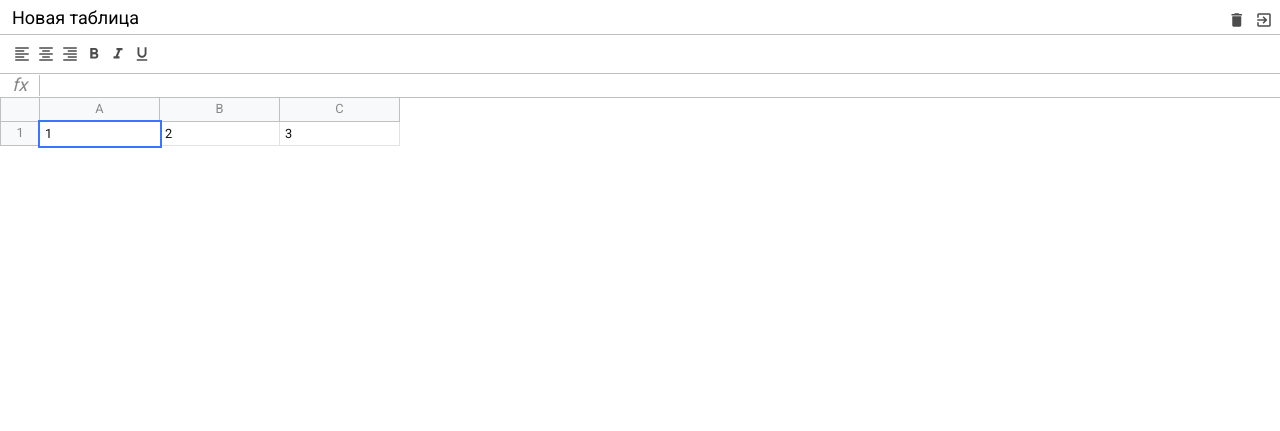
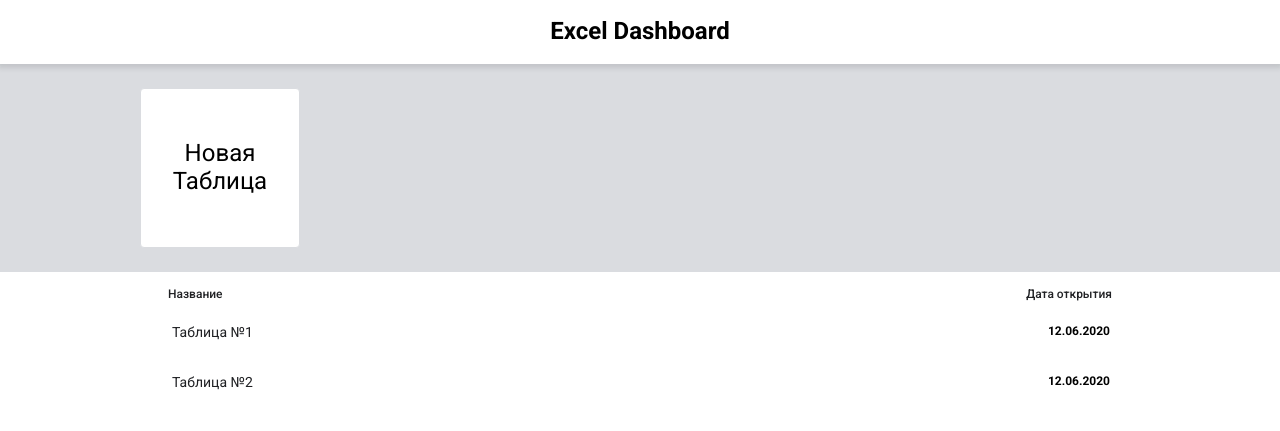
Before and after one commit to egereva/js-excel, a website built with webpack: page src/assets/dashboard.html in a window 1280 px wide. Built offline with nearby package versions, Linux system fonts and the light colour scheme.

Commit message:
dashboard page

```diff
--- a/src/assets/dashboard.html
+++ b/src/assets/dashboard.html
@@ -11,84 +11,42 @@
 </head>
 <body>
 
-<div id="app" class="container">
-    <div class="excel">
-        <div class="excel__header">
-            <input type="text" class="input" value="Новая таблица">
+<div id="app">
 
-            <div>
-                <div class="button">
-                    <i class="material-icons">delete</i>
-                </div>
-                <div class="button">
-                    <i class="material-icons">exit_to_app</i>
+    <div class="db">
+        <div class="db">
+            <div class="db__header">
+                <h1>Excel Dashboard</h1>
+            </div>
+            <div class="db__new">
+                <div class="db__view">
+                    <a href="" class="db__create">
+                        Новая <br>Таблица
+                    </a>
                 </div>
             </div>
-        </div>
+            <div class="db__table db__view">
 
-        <div class="excel__toolbar">
-            <div class="button">
-                <i class="material-icons">format_align_left</i>
+                <div class="db__list-header">
+                    <span>Название</span>
+                    <span>Дата открытия</span>
+                </div>
+
+                <ul class="db__list">
+                    <li class="db__record">
+                        <a href="#">Таблица №1</a>
+                        <strong>12.06.2020</strong>
+                    </li>
+                    <li class="db__record">
+                        <a href="#">Таблица №2</a>
+                        <strong>12.06.2020</strong>
+                    </li>
+                </ul>
+
             </div>
-            <div class="button">
-                <i class="material-icons">format_align_center</i>
-            </div>
-            <div class="button">
-                <i class="material-icons">format_align_right</i>
-            </div>
-            <div class="button">
-                <i class="material-icons">format_bold</i>
-            </div>
-            <div class="button">
-                <i class="material-icons">format_italic</i>
-            </div>
-            <div class="button">
-                <i class="material-icons">format_underline</i>
-            </div>
-
-        </div>
-
-        <div class="excel__formula">
-            <div class="info">fx</div>
-            <div class="input" contenteditable spellcheck="false"></div>
-        </div>
-
-        <div class="excel__table">
-            <div class="row">
-                <div class="row-info">
-
-                </div>
-                <div class="row-data">
-                    <div class="column">
-                        A
-                    </div>
-                    <div class="column">
-                        B
-                    </div>
-                    <div class="column">
-                        C
-                    </div>
-                </div>
-            </div>
-            <div class="row">
-                <div class="row-info">
-                    1
-                </div>
-                <div class="row-data">
-                    <div class="cell selected" contenteditable>
-                        1
-                    </div>
-                    <div class="cell" contenteditable>
-                        2
-                    </div>
-                    <div class="cell" contenteditable>
-                        3
-                    </div>
-                </div>
-            </div>
-
         </div>
     </div>
+
 </div>
 
 </body>
--- a/src/scss/_mixins.scss
+++ b/src/scss/_mixins.scss
@@ -21,3 +21,9 @@
   }
 
 }
+
+@mixin clear-list() {
+  list-style: none;
+  margin: 0;
+  padding: 0;
+}
--- a/src/scss/_variables.scss
+++ b/src/scss/_variables.scss
@@ -4,4 +4,5 @@ $formula-height: 24px;
 $info-cell-width: 40px;
 $row-height: 24px;
 $cell-width: 120px;
+$db-header-height: 64px;
 $border-color: #c0c0c0;
--- /dev/null
+++ b/src/scss/dashboard.scss
@@ -0,0 +1,92 @@
+@import "variables";
+@import "mixins";
+
+.db {
+
+  &__header {
+    position: fixed;
+    top: 0;
+    right: 0;
+    left: 0;
+    height: $db-header-height;
+    display: flex;
+    align-items: center;
+    justify-content: center;
+    background: #fff;
+    box-shadow: 0 2px 5px 2px rgba(60, 64, 67, 0.15);
+    z-index: 1000;
+  }
+
+  &__new {
+    margin-top: $db-header-height;
+    padding: 1.5rem;
+    background: #dadce0;
+  }
+
+  &__create {
+    width: 160px;
+    height: 160px;
+    background: #fff;
+    border-radius: 4px;
+    border: 1px solid #dadce0;
+    display: flex;
+    justify-content: center;
+    align-items: center;
+    font-size: 1.5rem;
+    color: #000;
+    text-decoration: none;
+    text-align: center;
+
+    &:hover {
+      cursor: pointer;
+      color: green;
+      border-color: green;
+    }
+  }
+
+  &__view {
+    max-width: 1000px;
+    margin: 0 auto;
+  }
+
+  &__table {
+    padding: 1rem;
+  }
+
+  &__list-header {
+    display: flex;
+    justify-content: space-between;
+    color: #202124;
+    font-weight: 500;
+    margin-bottom: 10px;
+    padding: 0 12px;
+  }
+
+  &__list {
+    @include clear-list;
+  }
+
+  &__record {
+    display: flex;
+    justify-content: space-between;
+    align-items: center;
+    padding: 12px 14px 12px 16px;
+    margin-bottom: 10px;
+
+    &:hover {
+      background: #e6f4ea;
+      border-radius: 25px;
+    }
+
+    a {
+      text-decoration: none;
+      cursor: pointer;
+      color: #202124;
+      font-size: 14px;
+
+      &:hover {
+        text-decoration: underline;
+      }
+    }
+  }
+}
--- a/src/scss/index.scss
+++ b/src/scss/index.scss
@@ -5,6 +5,7 @@
 @import "toolbar";
 @import "formula";
 @import "table";
+@import "dashboard";
 
 * {
   margin: 0;
```
Also changed, not shown: src/assets/excel.html (added, +95 -0 lines), src/index.html (+3 -1 lines).
